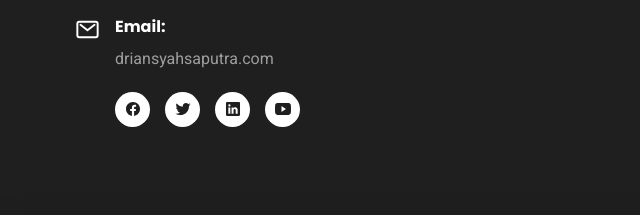
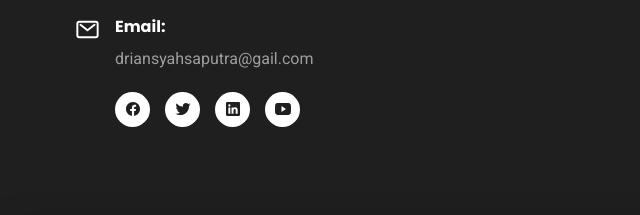
Before and after one commit to driansyahsaputra/DAS_portfolio, a plain HTML site: page index.html in a window 1280 px wide. Shown: the part 3647-3862 px from the top of the page, 0-640 px from the left. Drawn offline with nearby package versions, Linux system fonts and the light colour scheme; files that its build step writes are made by us from their sources; files whose address does not match are found by name; a web font is replaced by a local one.

Commit message:
update cv

```diff
--- a/index.html
+++ b/index.html
@@ -789,7 +789,7 @@
                 <div class="wrapper">
                   <h3 class="h4 contact-item-title">Email:</h3>
 
-                  <a href="driansyahsaputra@gmail.com" class="contact-info">driansyahsaputra.com</a>
+                  <a href="driansyahsaputra@gmail.com" class="contact-info">driansyahsaputra@gail.com</a>
 
                   <!-- <a href="mailto:support@jack.com" class="contact-info">support@jack.com</a> -->
                 </div>
```
